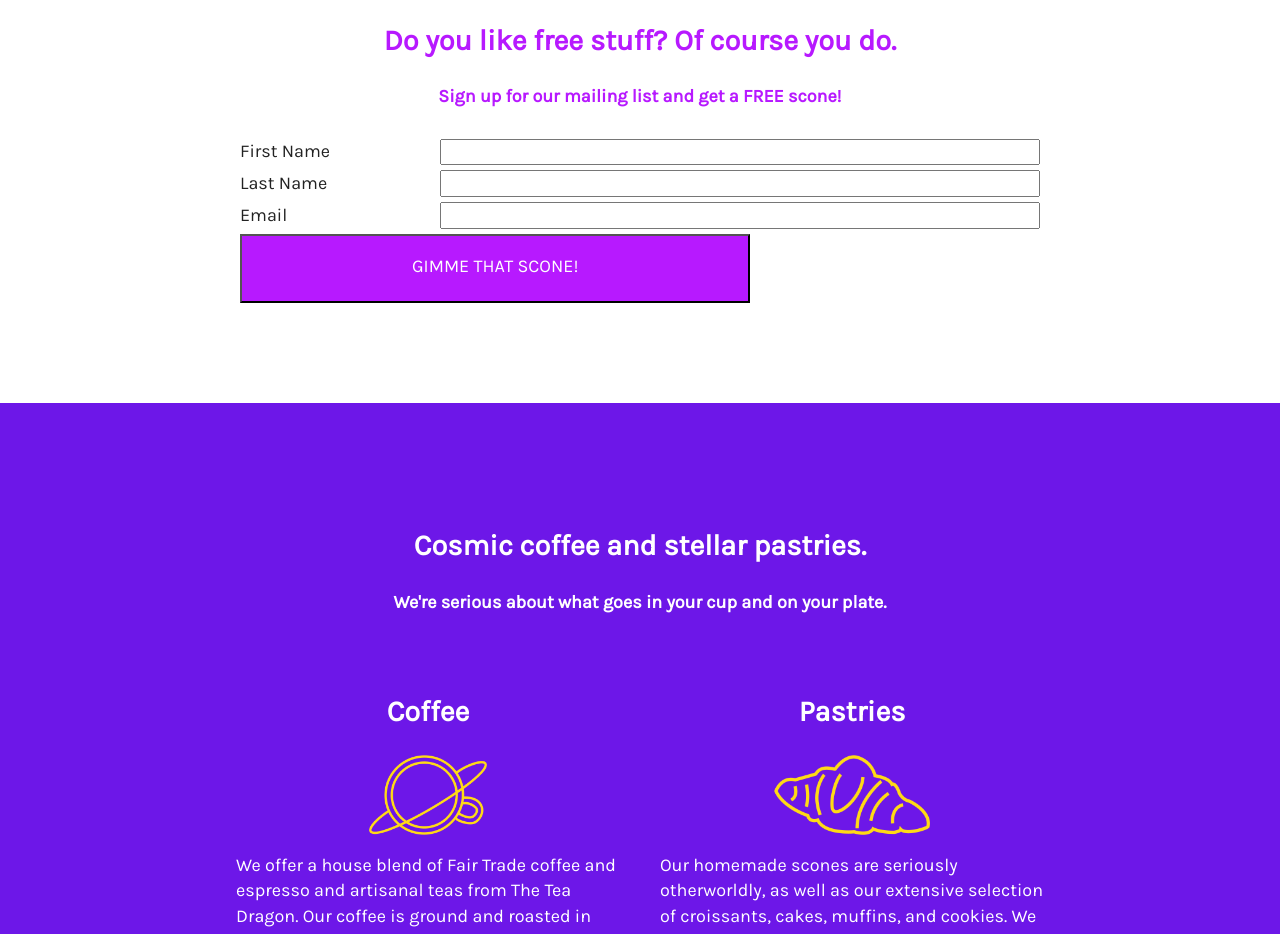
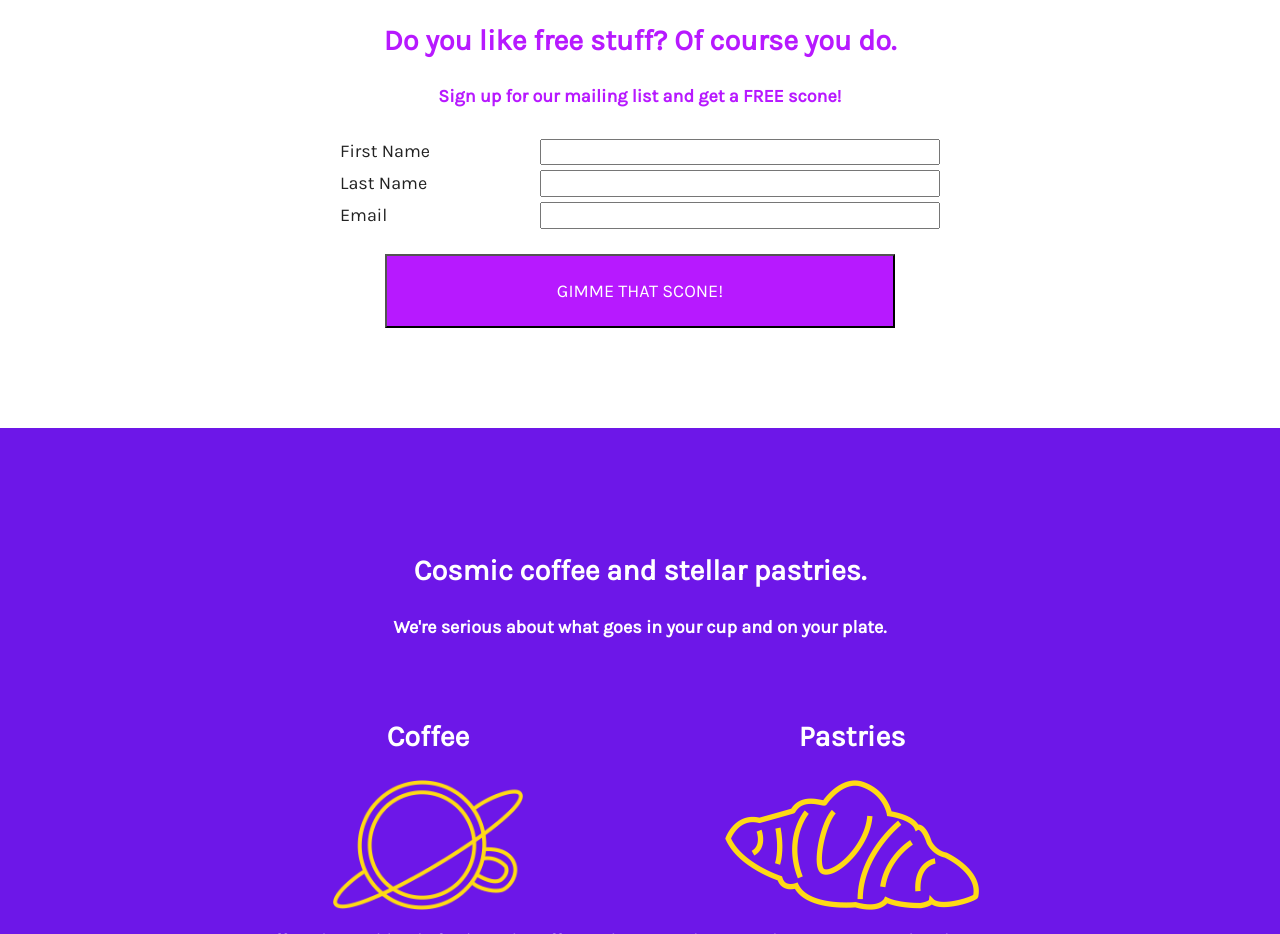
Before and after one commit to EveMarieZ/galaxy-coffee, a plain HTML site: page index.html in a window 1280 px wide. Shown: the part 960-1894 px from the top of the page. Drawn offline with nearby package versions, Linux system fonts and the light colour scheme.

Commit message:
finally fixed submit button with margin auto

```diff
--- a/css/main.css
+++ b/css/main.css
@@ -201,7 +201,7 @@ figure {
 .flex-outer {
   list-style-type: none;
   padding: 0;
-  max-width: 800px;
+  max-width: 600px;
   margin: 0 auto;
 }
 
@@ -222,10 +222,13 @@ figure {
   flex: 1 0 200px;
 }
 
+
 .flex-outer > li > button {
-  display: flex;
+  display: inherit;
+  flex-wrap: nowrap;
   justify-content: center;
-  padding-top: 20px;
+  margin: auto;
+  margin-top: 20px;
 }
 
 button {
@@ -238,7 +241,7 @@ button {
 /***** MENU *****/
 
 #menu img {
-  height: 80px;
+  height: 130px;
   width: auto;
 }
 
--- a/index.html
+++ b/index.html
@@ -44,7 +44,7 @@
 <section class="sections" id="signup">
     <h3>Do you like free stuff? Of course you do.</h3>
     <h4>Sign up for our mailing list and get a FREE scone!</h4>
-    <form>
+    <form class="flex-form">
       <ul class="flex-outer">
         <li>
           <label for="first-name">First Name</label>
```
